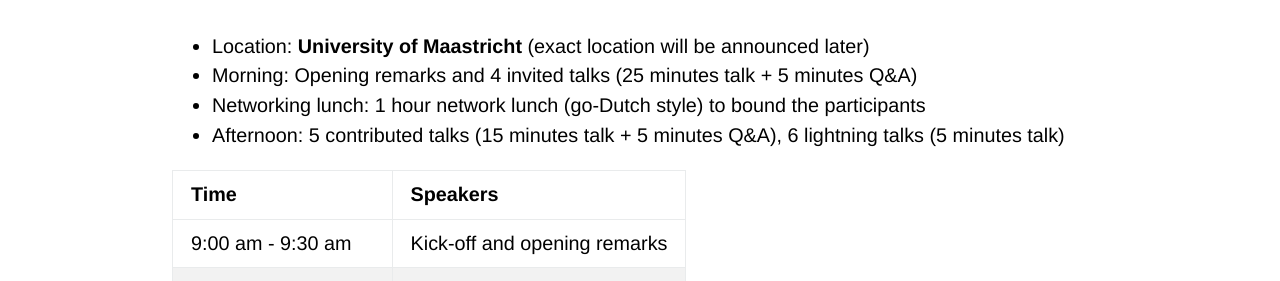
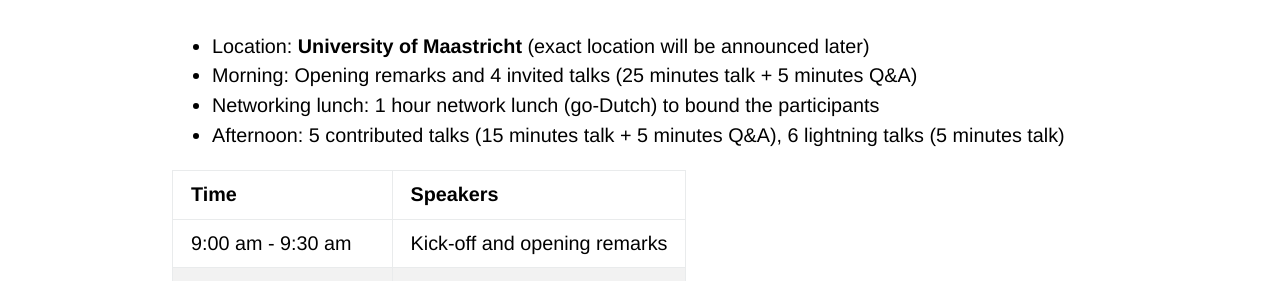
Before and after one commit to netscisci/netscisci.github.io, a Jekyll site: the page built from schedule.md, in a window 1280 px wide. Shown: the part 496-777 px from the top of the page. Built offline with Jekyll 4.4.1, drawn with Linux system fonts in a browser that asks for light colours; some web fonts are replaced; our own code applies the rules of GitHub Pages for plain Markdown files.

Commit message:
Update schedule.md

```diff
--- a/schedule.md
+++ b/schedule.md
@@ -5,7 +5,7 @@ layout: default
 # Schedule
 - Location: **University of Maastricht** (exact location will be announced later)
 - Morning: Opening remarks and 4 invited talks (25 minutes talk + 5 minutes Q&A)
-- Networking lunch: 1 hour network lunch (go-Dutch style) to bound the participants
+- Networking lunch: 1 hour network lunch (go-Dutch) to bound the participants
 - Afternoon: 5 contributed talks (15 minutes talk + 5 minutes Q&A), 6 lightning talks (5 minutes talk)
 
 | Time      | Speakers |
```
